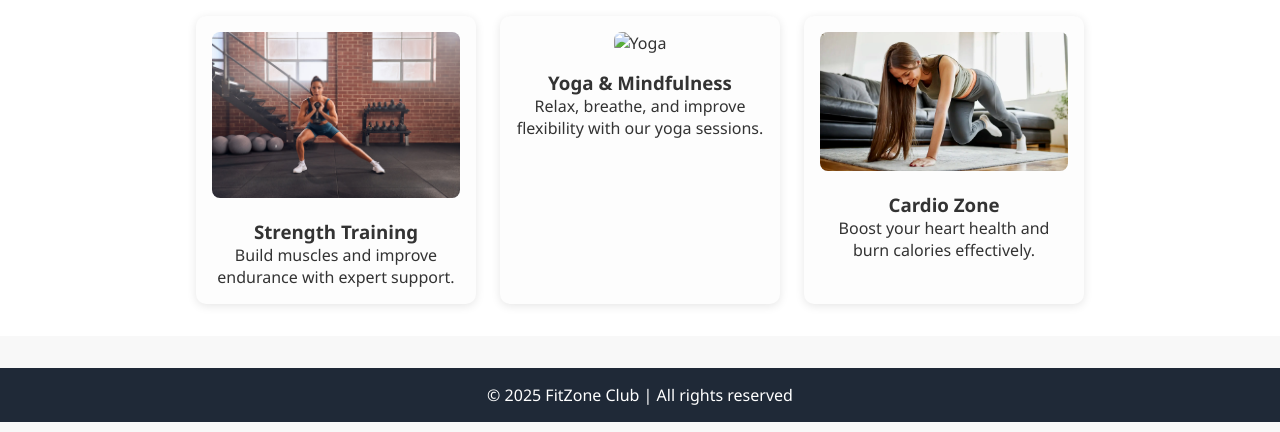
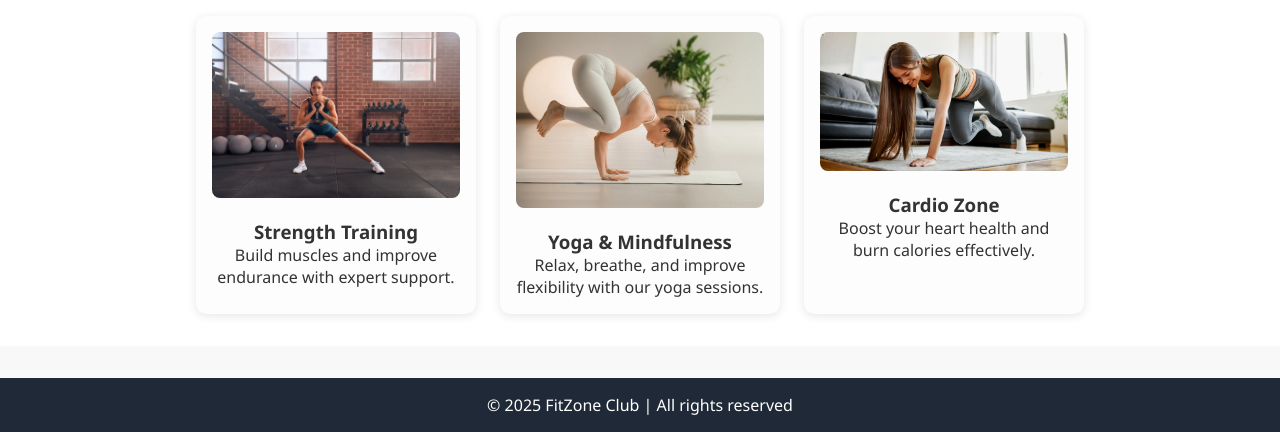
Before and after one commit to URK23CS1241/fitnessweb, a plain HTML site: page index.html in a window 1280 px wide. Shown: the part 641-1073 px from the top of the page. Drawn offline with Linux system fonts and the light colour scheme.

Commit message:
Update index.html

```diff
--- a/index.html
+++ b/index.html
@@ -34,7 +34,7 @@
         <p>Build muscles and improve endurance with expert support.</p>
       </div>
       <div class="card">
-        <img src="download.html" alt="Yoga">
+        <img src="download.webp" alt="Yoga">
         <h3>Yoga & Mindfulness</h3>
         <p>Relax, breathe, and improve flexibility with our yoga sessions.</p>
       </div>
```
